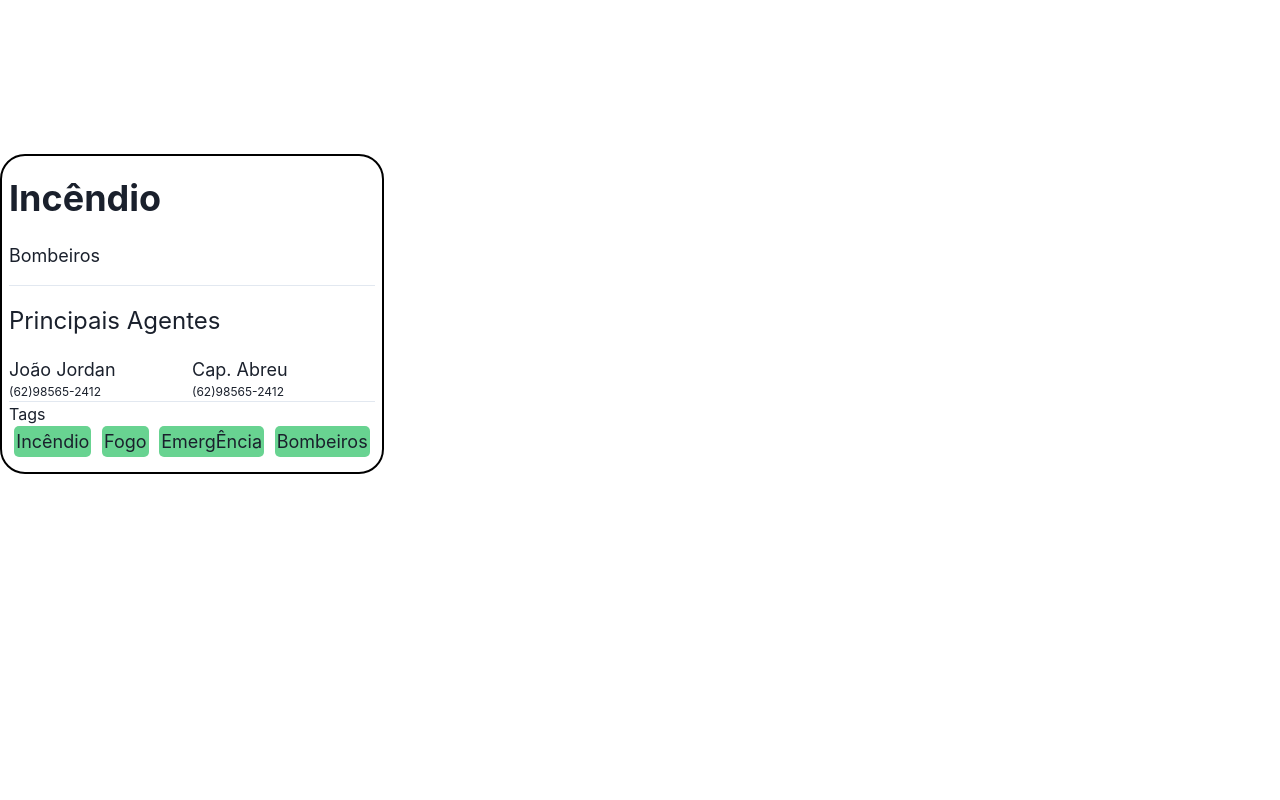
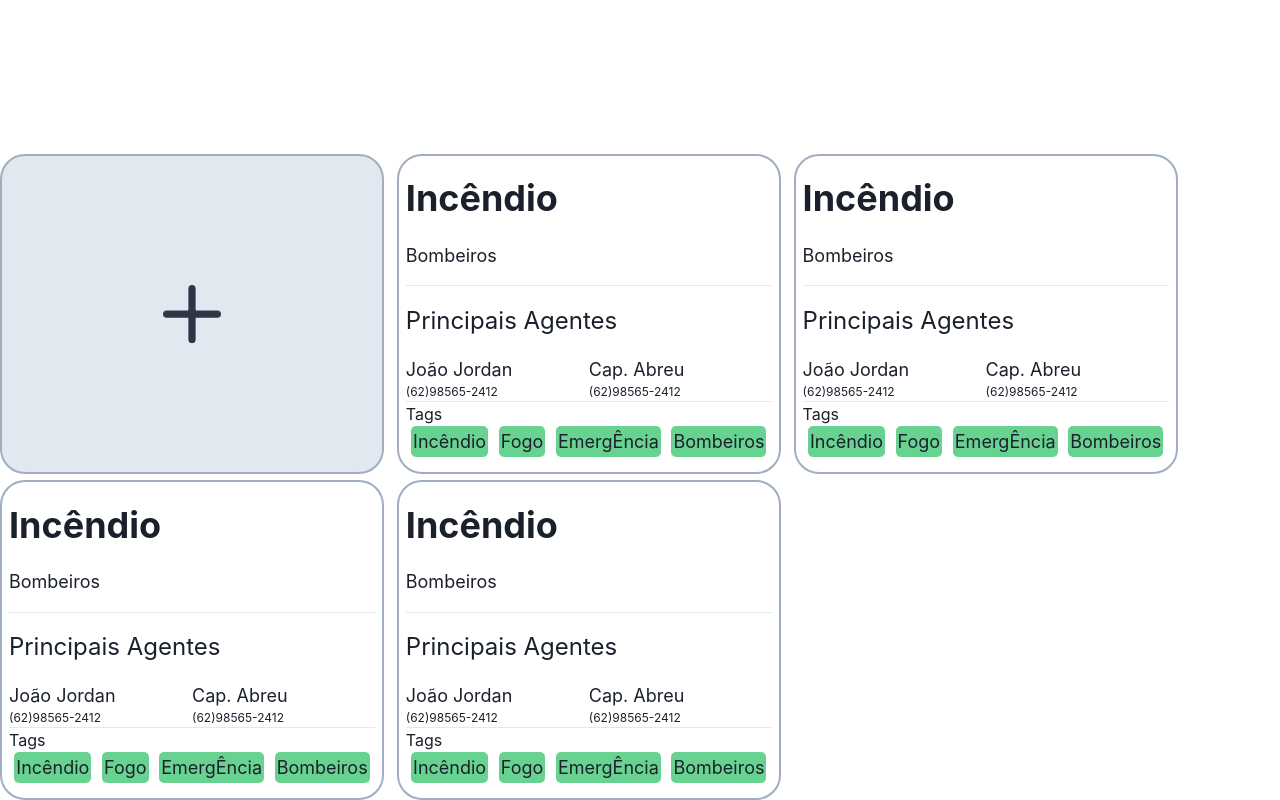
Before and after one commit to rique223/mvp-mayday, a React (Create React App) app: page /contingencias/1 in a window 1280 px wide. Shown: the part 246-1046 px from the top of the page. Before the commit the page ends 800 px from the top, so only its background shows below. Built offline with nearby package versions, Linux system fonts and the light colour scheme.

Commit message:
ajustes pre apresentacao 30/03

```diff
--- a/src/Pages/HomeScreen/ContingenciaScreen.jsx
+++ b/src/Pages/HomeScreen/ContingenciaScreen.jsx
@@ -11,7 +11,7 @@ import {
   Text,
 } from "@chakra-ui/react";
 
-import { SearchIcon } from "@chakra-ui/icons";
+import { AddIcon, SearchIcon } from "@chakra-ui/icons";
 import "../../App.scss";
 import { useContext, useEffect, useState } from "react";
 import fetchMunicipios from "../../Helpers/fetchMunicipios";
@@ -80,7 +80,28 @@ const ContingenciaScreen = (props) => {
           direction={"column"}
           borderRadius={"25px"}
           borderWidth={"2px"}
-          borderColor={"black"}
+          borderColor={"gray.400"}
+          boxShadow={"10px"}
+          padding={"7px"}
+          justifyContent={"center"}
+          fontSize="300px"
+          alignItems={"center"}
+          textAlign={"center"}
+          color={"gray.700"}
+          backgroundColor={"gray.200"}
+        >
+          <AddIcon w={58} h={58}/>
+        </Flex>
+
+        <Flex
+          h={"80%"}
+          w={"30%"}
+          marginRight={"1%"}
+          marginBottom={"0.5%"}
+          direction={"column"}
+          borderRadius={"25px"}
+          borderWidth={"2px"}
+          borderColor={"gray.400"}
           boxShadow={"10px"}
           padding={"7px"}
           justifyContent={"space-around"}
@@ -105,7 +126,152 @@ const ContingenciaScreen = (props) => {
             <Flex w={"100%"} justifyContent={"space-around"}>
               {infoPlano.tags.map((t) => (
                 <Flex direction={"column"} width={"fit-content"}>
-                  <Text bg={"green.300"} padding="2px" borderRadius={"5px"} fontSize={"18px"}>{t}</Text>
+                  <Text
+                    bg={"green.300"}
+                    padding="2px"
+                    borderRadius={"5px"}
+                    fontSize={"18px"}
+                  >
+                    {t}
+                  </Text>
+                </Flex>
+              ))}
+            </Flex>
+          </Text>
+        </Flex>
+        <Flex
+          h={"80%"}
+          w={"30%"}
+          marginRight={"1%"}
+          marginBottom={"0.5%"}
+          direction={"column"}
+          borderRadius={"25px"}
+          borderWidth={"2px"}
+          borderColor={"gray.400"}
+          boxShadow={"10px"}
+          padding={"7px"}
+          justifyContent={"space-around"}
+        >
+          <Text fontSize={"36px"} fontWeight="bold">
+            {infoPlano.titulo}
+          </Text>
+          <Text fontSize={"18px"}>{infoPlano.subTitulo}</Text>
+          <hr></hr>
+          <Text fontSize={"24px"}>Principais Agentes</Text>
+          <Text>
+            <Flex direction={"row"} width={"100%"}>
+              {infoPlano.principaisAgentes.map((p) => (
+                <Flex direction={"column"} width={"100%"}>
+                  <Text fontSize={"18px"}>{p.nome}</Text>
+                  <Text fontSize={"12px"}>{p.telefone}</Text>
+                </Flex>
+              ))}
+            </Flex>
+            <hr></hr>
+            <Text> Tags </Text>
+            <Flex w={"100%"} justifyContent={"space-around"}>
+              {infoPlano.tags.map((t) => (
+                <Flex direction={"column"} width={"fit-content"}>
+                  <Text
+                    bg={"green.300"}
+                    padding="2px"
+                    borderRadius={"5px"}
+                    fontSize={"18px"}
+                  >
+                    {t}
+                  </Text>
+                </Flex>
+              ))}
+            </Flex>
+          </Text>
+        </Flex>
+        <Flex
+          h={"80%"}
+          w={"30%"}
+          marginRight={"1%"}
+          marginBottom={"0.5%"}
+          direction={"column"}
+          borderRadius={"25px"}
+          borderWidth={"2px"}
+          borderColor={"gray.400"}
+          boxShadow={"10px"}
+          padding={"7px"}
+          justifyContent={"space-around"}
+        >
+          <Text fontSize={"36px"} fontWeight="bold">
+            {infoPlano.titulo}
+          </Text>
+          <Text fontSize={"18px"}>{infoPlano.subTitulo}</Text>
+          <hr></hr>
+          <Text fontSize={"24px"}>Principais Agentes</Text>
+          <Text>
+            <Flex direction={"row"} width={"100%"}>
+              {infoPlano.principaisAgentes.map((p) => (
+                <Flex direction={"column"} width={"100%"}>
+                  <Text fontSize={"18px"}>{p.nome}</Text>
+                  <Text fontSize={"12px"}>{p.telefone}</Text>
+                </Flex>
+              ))}
+            </Flex>
+            <hr></hr>
+            <Text> Tags </Text>
+            <Flex w={"100%"} justifyContent={"space-around"}>
+              {infoPlano.tags.map((t) => (
+                <Flex direction={"column"} width={"fit-content"}>
+                  <Text
+                    bg={"green.300"}
+                    padding="2px"
+                    borderRadius={"5px"}
+                    fontSize={"18px"}
+                  >
+                    {t}
+                  </Text>
+                </Flex>
+              ))}
+            </Flex>
+          </Text>
+        </Flex>
+        <Flex
+          h={"80%"}
+          w={"30%"}
+          marginRight={"1%"}
+          marginBottom={"0.5%"}
+          direction={"column"}
+          borderRadius={"25px"}
+          borderWidth={"2px"}
+          borderColor={"gray.400"}
+          boxShadow={"10px"}
+          padding={"7px"}
+          justifyContent={"space-around"}
+        >
+          <Text fontSize={"36px"} fontWeight="bold">
+            {infoPlano.titulo}
+          </Text>
+          <Text fontSize={"18px"}>{infoPlano.subTitulo}</Text>
+          <hr></hr>
+          <Text fontSize={"24px"}>Principais Agentes</Text>
+          <Text>
+            <Flex direction={"row"} width={"100%"}>
+              {infoPlano.principaisAgentes.map((p) => (
+                <Flex direction={"column"} width={"100%"}>
+                  <Text fontSize={"18px"}>{p.nome}</Text>
+                  <Text fontSize={"12px"}>{p.telefone}</Text>
+                </Flex>
+              ))}
+            </Flex>
+            <hr></hr>
+            <Text> Tags </Text>
+            <Flex w={"100%"} justifyContent={"space-around"}>
+              {infoPlano.tags.map((t) => (
+                <Flex direction={"column"} width={"fit-content"}>
+                  <Text
+                    bg={"green.300"}
+                    padding="2px"
+                    borderRadius={"5px"}
+                    fontSize={"18px"}
+                  >
+                    {t}
+                  </Text>
                 </Flex>
               ))}
             </Flex>
--- a/src/Pages/HomeScreen/HomeScreen.jsx
+++ b/src/Pages/HomeScreen/HomeScreen.jsx
@@ -80,7 +80,7 @@ const HomeScreen = () => {
             borderColor: "rgba(223,225,229,0)",
           }}
         /> */}
-        <Flex w={"100%"}>
+        <Box width={"100%"}>
           <CUIAutoComplete
             items={municipios}
             onCreateItem={handleCreateItem}
@@ -91,8 +91,13 @@ const HomeScreen = () => {
               handleSelectedItemsChange(changes.selectedItems);
             }}
             disableCreateItem={true}
+
+            // listItemStyleProps={{width: "100%", backgroundColor: "red"}}
+            // listStyleProps={{width: "100%", backgroundColor: "red"}}
+            // inputStyleProps={{width: "100%", backgroundColor: "red"}}
+            // tagStyleProps={{width: "100%", backgroundColor: "red"}}
           />
-        </Flex>
+        </Box>
         <Link to="/modulos">
           <Button
             bg="#95AE23"
```
